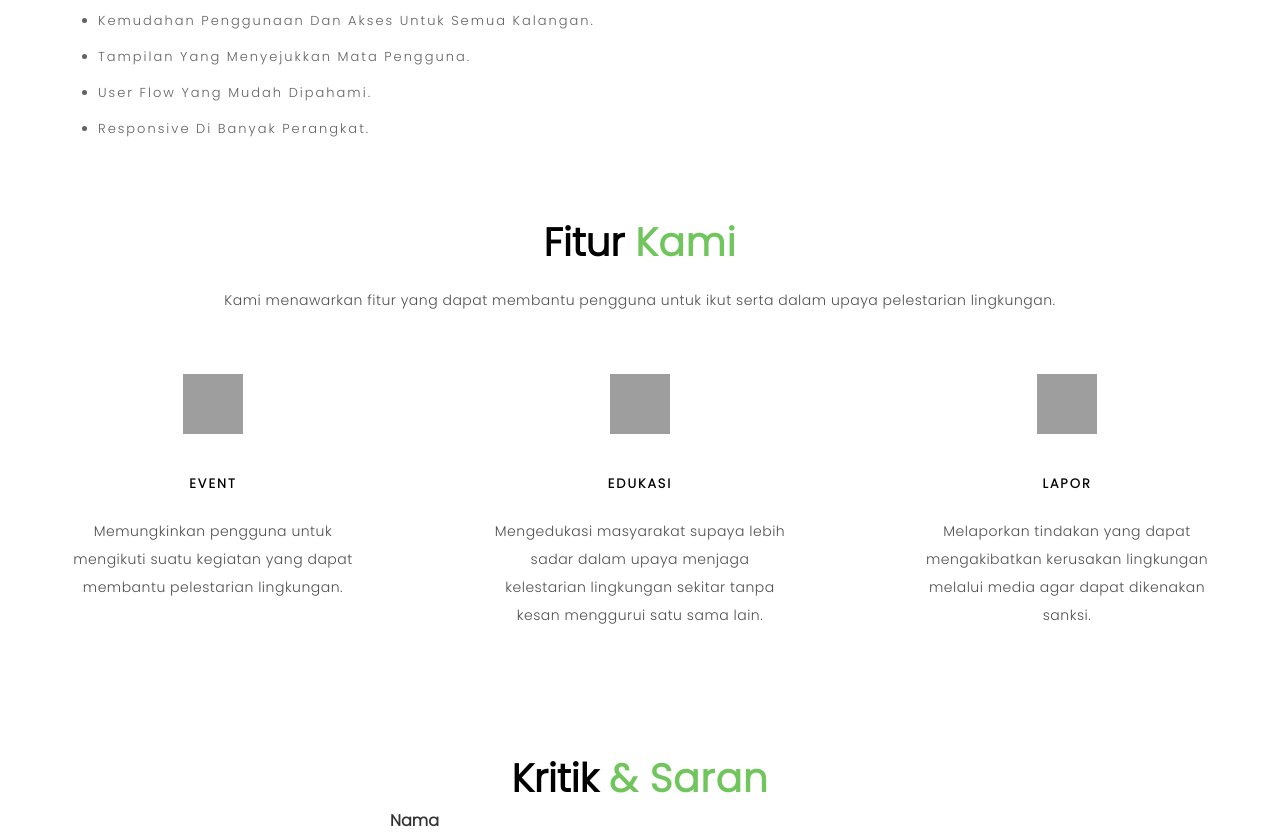
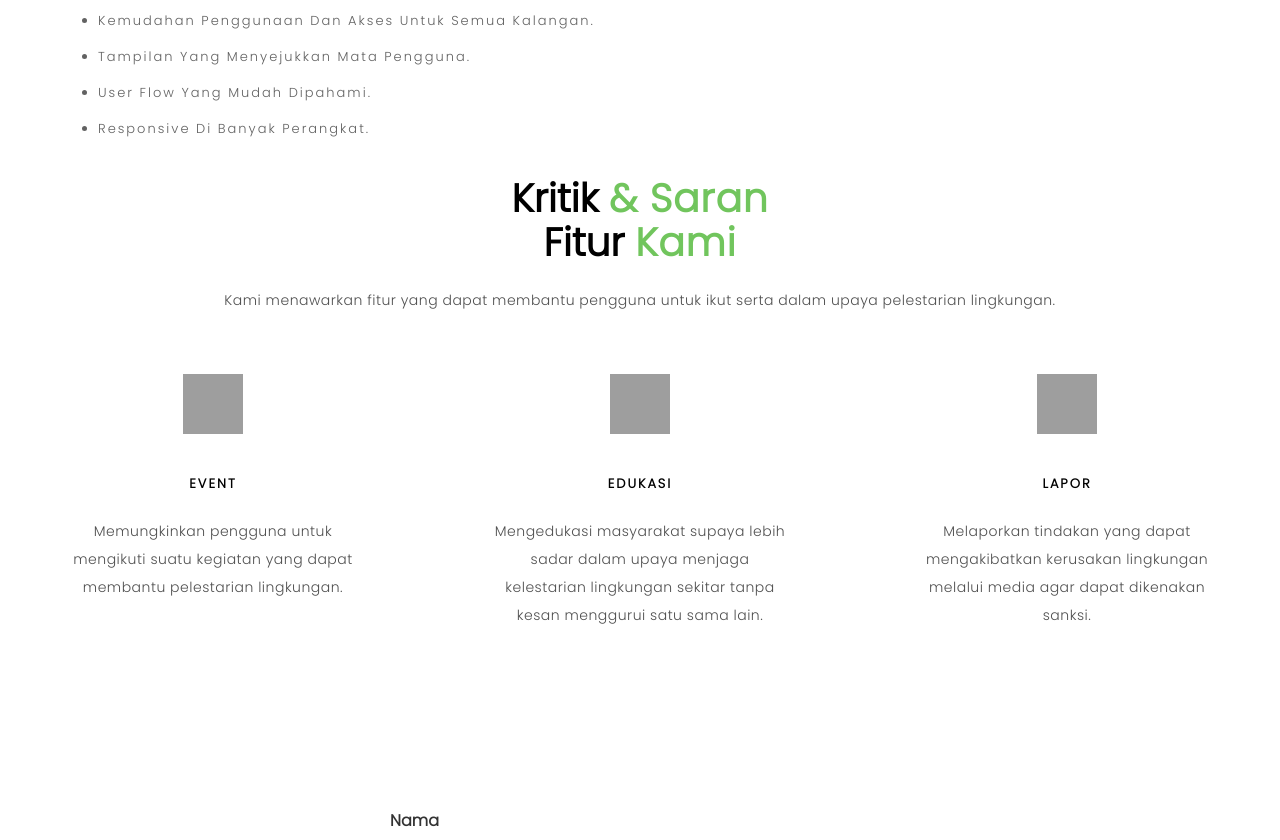
Before and after one commit to achmadtaufiqhidayat/Landing-page, a plain HTML site: page index.html in a window 1280 px wide. Shown: the part 2358-3198 px from the top of the page. Drawn offline with Linux system fonts and the light colour scheme; grey boxes are pictures that could not be loaded.

Commit message:
update style dan html

```diff
--- a/style.css
+++ b/style.css
@@ -454,18 +454,18 @@
 
 /* contacy */
 
-#cover-form {
-  position: relative;
-  top: 560px;
-  margin-top: 20px;
-  margin-bottom: 25px;
-}
+/* #cover-form {
+} */
 #cover-form h2 {
   text-align: center;
 }
 #form-contact {
   max-width: 500px;
   margin: 0 auto;
+  position: relative;
+  top: 560px;
+  margin-top: 20px;
+  margin-bottom: 25px;
 }
 
 form label {
```
Also changed, not shown: index.html (+1 -1 lines).
